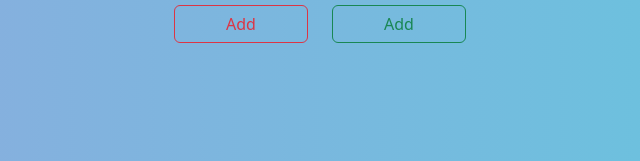
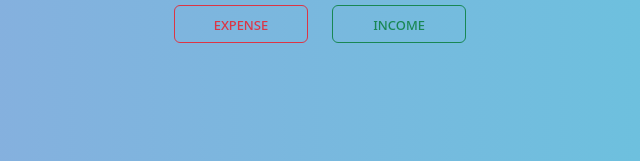
Before and after one commit to selim-haspolat/income-statement, a plain HTML site: page index.html in a window 1280 px wide. Shown: the part 191-352 px from the top of the page, 4-644 px from the left. Drawn offline with nearby package versions, Linux system fonts and the light colour scheme.

Commit message:
button nasme change

```diff
--- a/index.html
+++ b/index.html
@@ -70,12 +70,12 @@
             </div>
             <div class="col-4 col-md-2 col-lg-3 mt-2 mb-5">
               <button id="expenseBtn" type="submit" class="btn btn-outline-danger w-100">
-                Add
+                expense
               </button>
             </div>
             <div class="col-4 col-md-2 col-lg-3 mt-2 mb-5">
               <button id="incomeBtn" type="submit" class="btn btn-outline-success w-100">
-                Add
+                income
               </button>
             </div>
           </form>
--- a/style.css
+++ b/style.css
@@ -22,6 +22,10 @@ i {
   100% {
     opacity: 1;
   }
+}
+
+#expenseBtn, #incomeBtn{
+  font-variant: small-caps;
 }
 
 #child-main{
```
